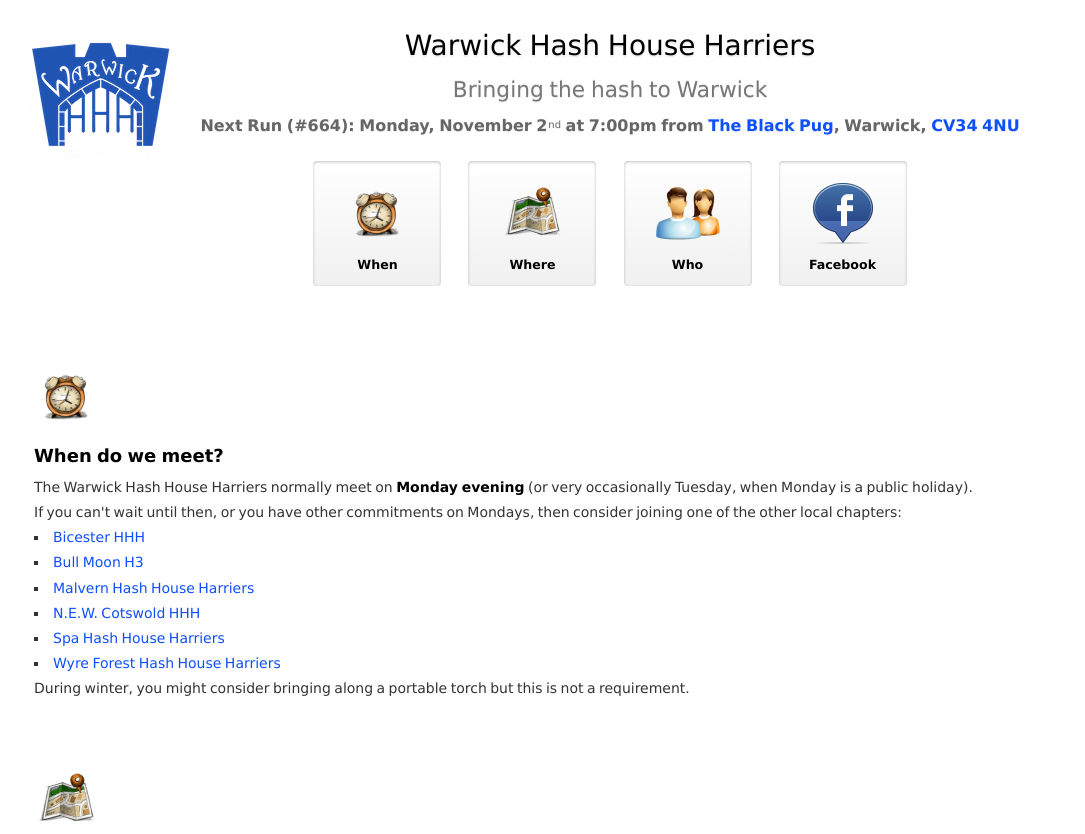
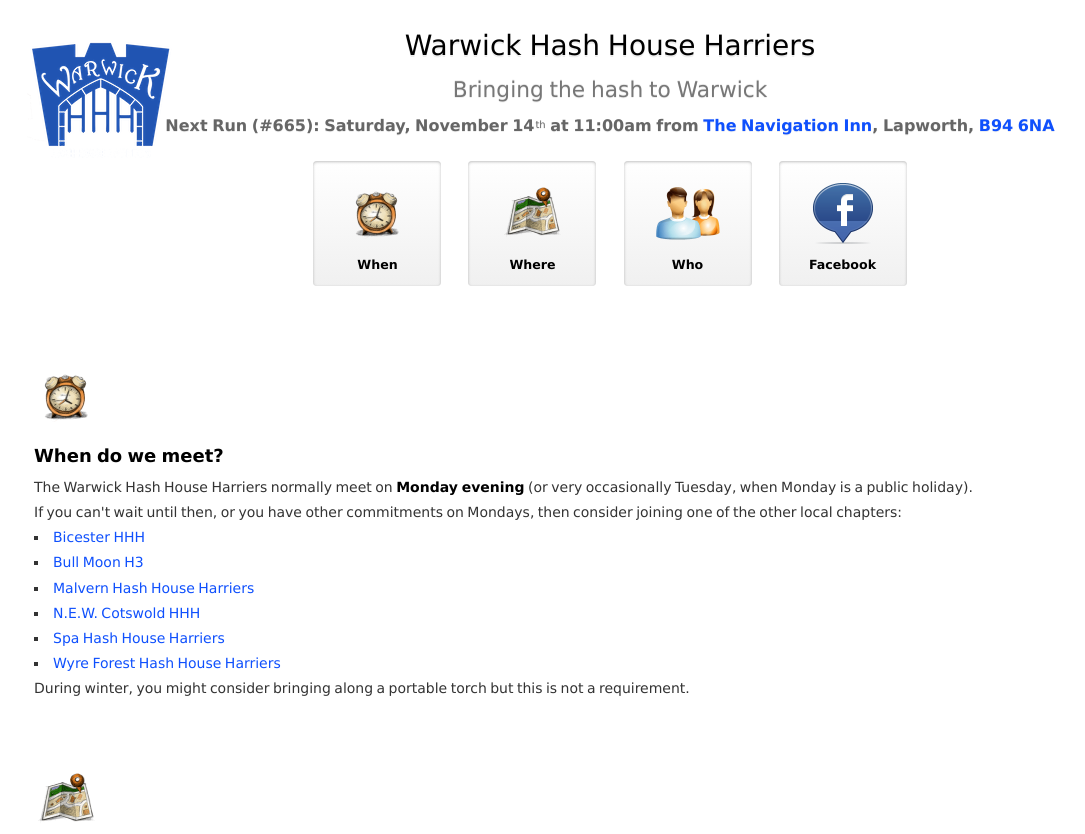
Before and after one commit to WarwickHash/warwickhash.github.io, a plain HTML site: page index.html in a window 1280 px wide. Shown: the top 834 px of the page, without its empty margins (30-1115 px from the left). Drawn offline with Linux system fonts and the light colour scheme.

Commit message:
Update index.html

```diff
--- a/index.html
+++ b/index.html
@@ -23,7 +23,7 @@
 			<div class="hero">
 				<h1>Warwick Hash House Harriers</h1>
 				<h2 class="intro">Bringing the hash to Warwick</h2>
-				<h3 class="caption">Next Run (#664): Monday, November 2<sup>nd</sup> at 7:00pm from <a href="https://theblackpug.pub/">The Black Pug</a>, Warwick, <a href="https://maps.app.goo.gl/g3X7723P9Rjep8H17" title="Google Map">CV34 4NU</a></h3>
+				<h3 class="caption">Next Run (#665): Saturday, November 14<sup>th</sup> at 11:00am from <a href="https://www.thenavilapworth.co.uk/">The Navigation Inn</a>, Lapworth, <a href="https://maps.app.goo.gl/dX3X22h9rbN41fUF6" title="Google Map">B94 6NA</a></h3>
 			</div>
 			<div class="scrolltiles">
 				<ul class="five">
```
